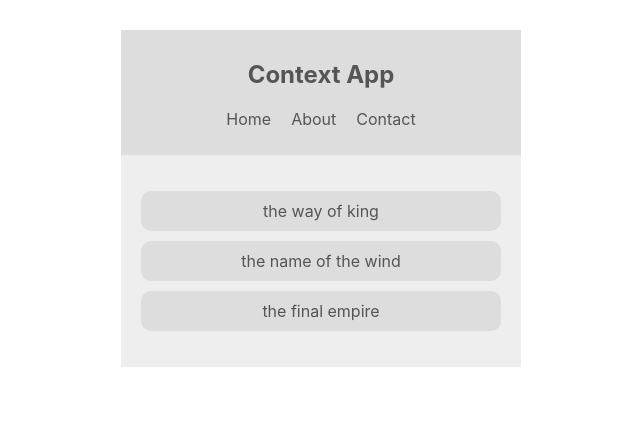
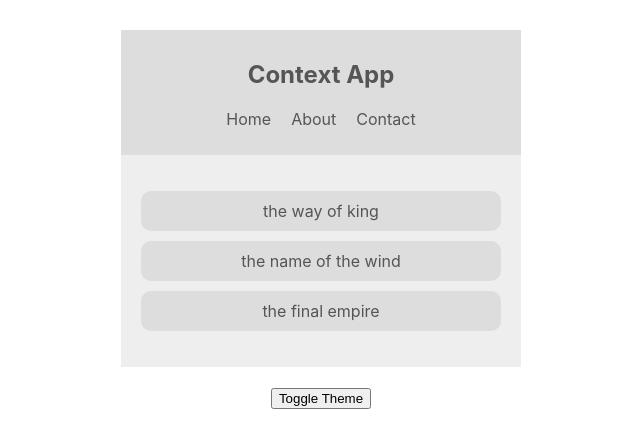
Before and after one commit to Cedric921/SongList, a React (Create React App) app: page / in a window 1280 px wide. Shown: the top 448 px of the page, without its empty margins (319-959 px from the left). Built offline with nearby package versions, Linux system fonts and the light colour scheme.

Commit message:
add the ToggleTheme

```diff
--- a/src/App.js
+++ b/src/App.js
@@ -1,6 +1,7 @@
 import React from 'react'
 import BookList from './components/BookList'
 import Navbar from './components/Navbar'
+import ThemeToggle from './components/ThemeToggle'
 import ThemeContextProvider from './contexts/ThemeContext'
 
 function App() {
@@ -9,6 +10,7 @@
       <ThemeContextProvider>
         <Navbar />
         <BookList />
+        <ThemeToggle />
       </ThemeContextProvider>
     </div>
   )
--- /dev/null
+++ b/src/components/ThemeToggle.jsx
@@ -0,0 +1,13 @@
+import React, { Component } from "react";
+import { ThemeContext } from "../contexts/ThemeContext";
+
+export default class ThemeToggle extends Component {
+   static contextType = ThemeContext;
+
+   render() {
+      const { toggleTheme } = this.context;
+     return (
+       <button onClick={toggleTheme}>Toggle Theme</button>
+    );
+  }
+}
--- a/src/contexts/ThemeContext.js
+++ b/src/contexts/ThemeContext.js
@@ -8,9 +8,15 @@
     light: { syntax: '#555', ui: '#ddd', bg: '#eee' },
     dark: { syntax: '#ddd', ui: '#333', bg: '#555' },
   }
+
+  toggleTheme = () => {
+    this.setState({ isLightTheme: !this.state.isLightTheme })
+  }
   render() {
     return (
-      <ThemeContext.Provider value={{ ...this.state }}>
+      <ThemeContext.Provider
+        value={{ ...this.state, toggleTheme: this.toggleTheme }}
+      >
         {this.props.children}
       </ThemeContext.Provider>
     )
```
